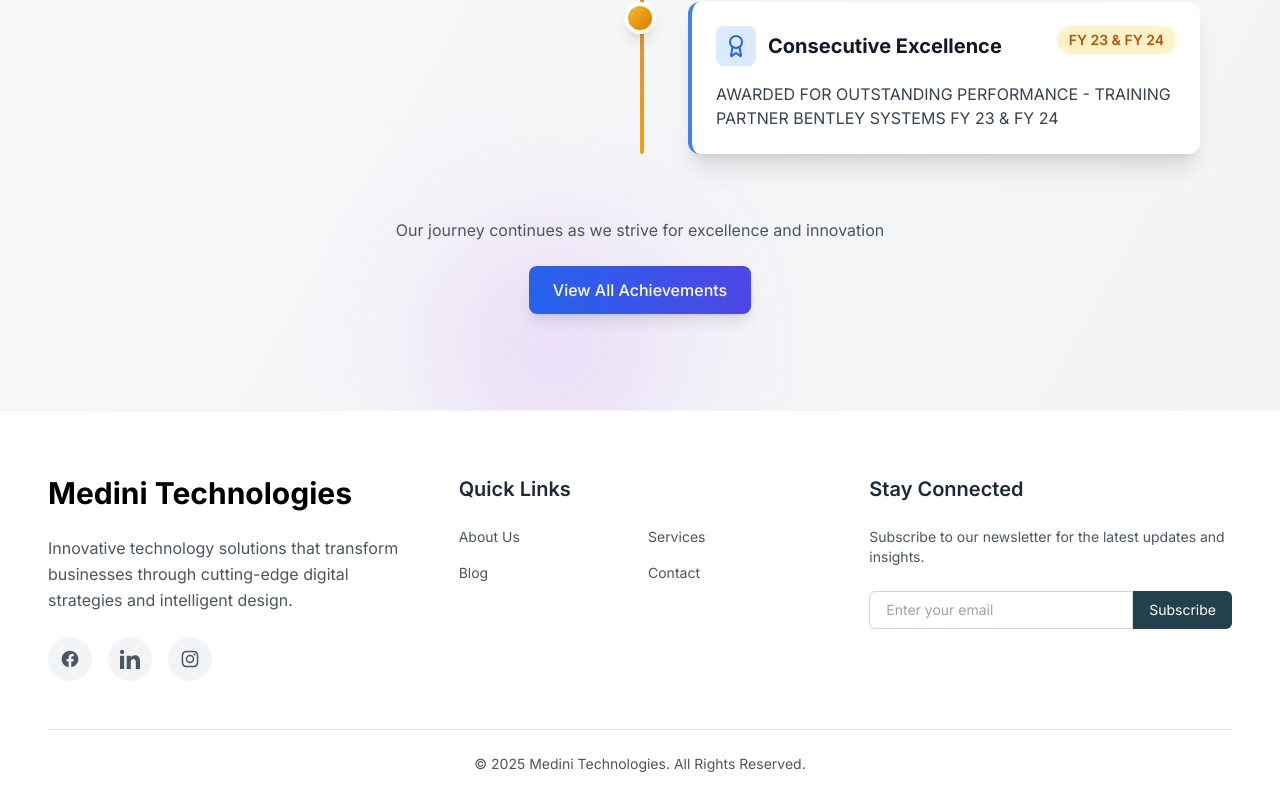
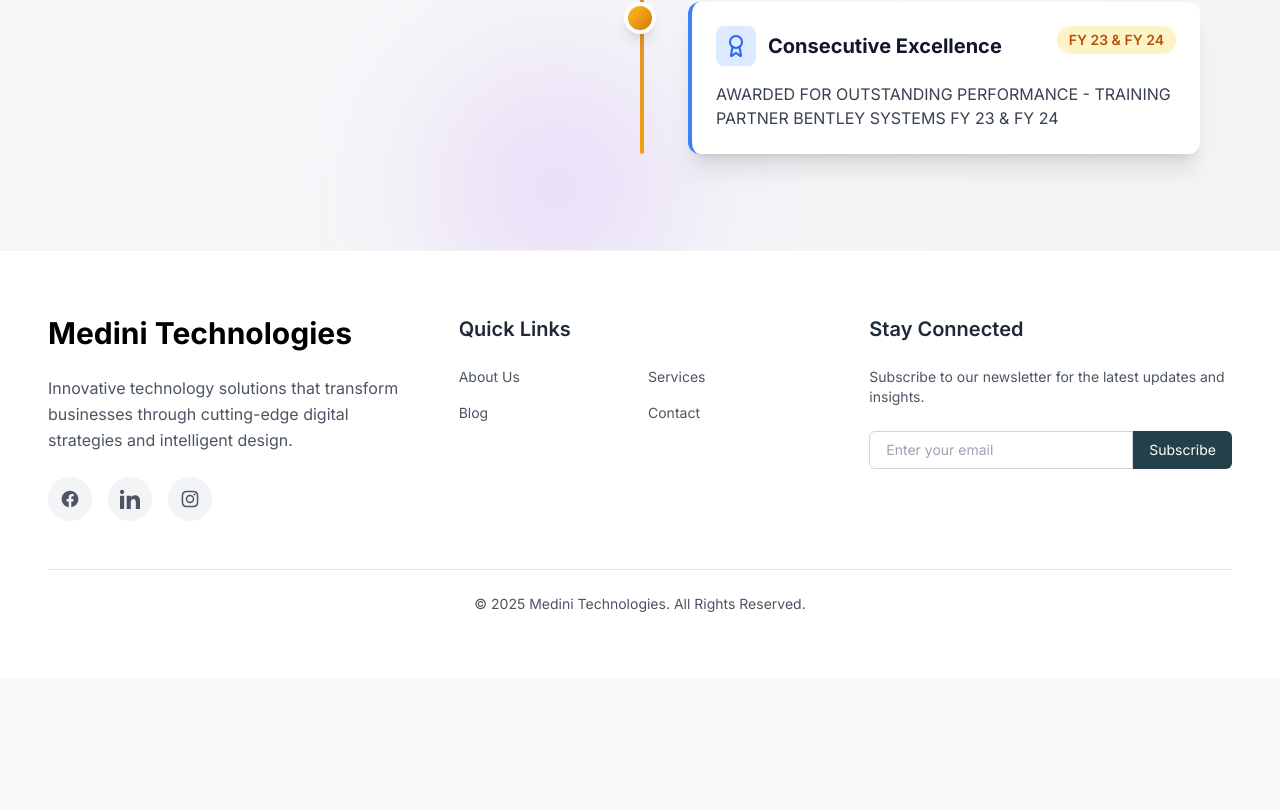
Before and after one commit to Abhii-22/buildnew, a React (Vite) app: page /awards in a window 1280 px wide. Shown: the part 1906-2716 px from the top of the page. After the commit the page ends 2584 px from the top, so only its background shows below. Built offline with nearby package versions, Linux system fonts and the light colour scheme; the HTML template or start-up script is replaced by a standard one.

Commit message:
removed unneccessary achievements

```diff
--- a/src/components/Medinitech/about/TimelineSection.jsx
+++ b/src/components/Medinitech/about/TimelineSection.jsx
@@ -148,14 +148,6 @@
           </div>
         </div>
 
-        <div className="mt-16 text-center">
-          <p className="text-gray-600 dark:text-gray-400 mb-6">
-            Our journey continues as we strive for excellence and innovation
-          </p>
-          <button className="px-6 py-3 bg-gradient-to-r from-blue-600 to-indigo-600 hover:from-blue-700 hover:to-indigo-700 text-white font-medium rounded-lg shadow-lg hover:shadow-xl transition-all transform hover:-translate-y-1">
-            View All Achievements
-          </button>
-        </div>
       </div>
     </section>
   );
```
